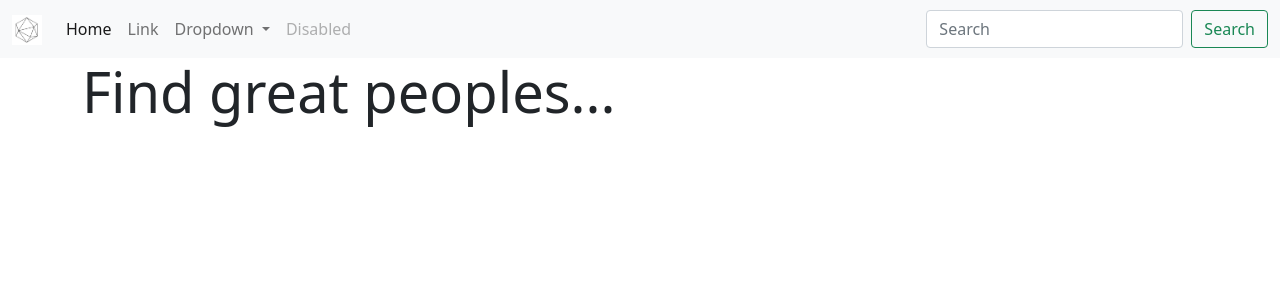
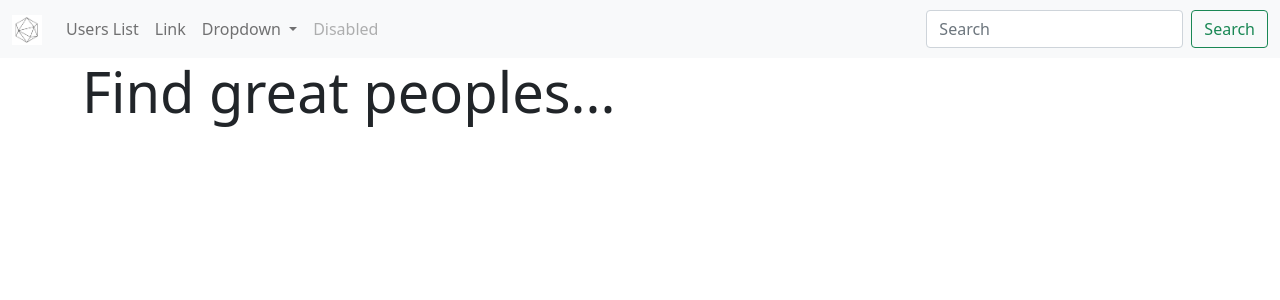
Before and after one commit to vincentporte/fastapi_sqlachemy2_async, a FastAPI app: template app/templates/users/list.html in a window 1280 px wide. Shown: the top 300 px of the page. Run offline with FastAPI, Linux system fonts and the light colour scheme; the template is opened without the code that fills it, so the values that code supplies are empty.

Commit message:
feat(users): rename get_users_list view

```diff
--- a/app/templates/components/navbar.html
+++ b/app/templates/components/navbar.html
@@ -9,7 +9,7 @@
       <div class="collapse navbar-collapse" id="navbarSupportedContent">
         <ul class="navbar-nav me-auto mb-2 mb-lg-0">
           <li class="nav-item">
-            <a class="nav-link active" aria-current="page" href="#">Home</a>
+            <a class="nav-link" aria-current="page" href="{{ url_for('get_users_list') }}">Users List</a>
           </li>
           <li class="nav-item">
             <a class="nav-link" href="#">Link</a>
--- a/app/users/views.py
+++ b/app/users/views.py
@@ -11,7 +11,7 @@ router = APIRouter(prefix="/users")
 
 
 @router.get("/", response_class=HTMLResponse)
-async def users_list(request: Request, db: AsyncSession = Depends(get_db)):
+async def get_users_list(request: Request, db: AsyncSession = Depends(get_db)):
     users = await UserModel.get_all(db)
     context = {"request": request, "users": users}
     return templates.TemplateResponse("users/list.html", context)
```
